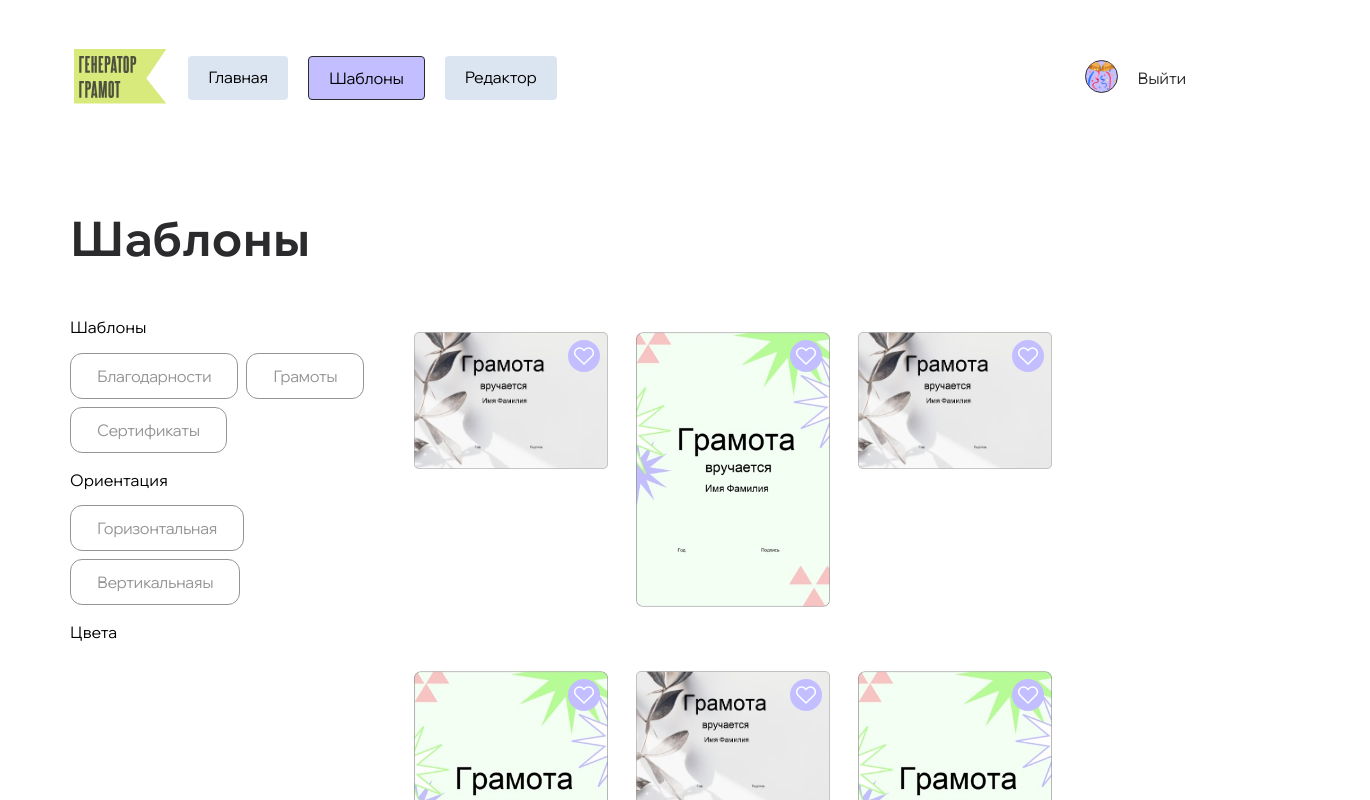
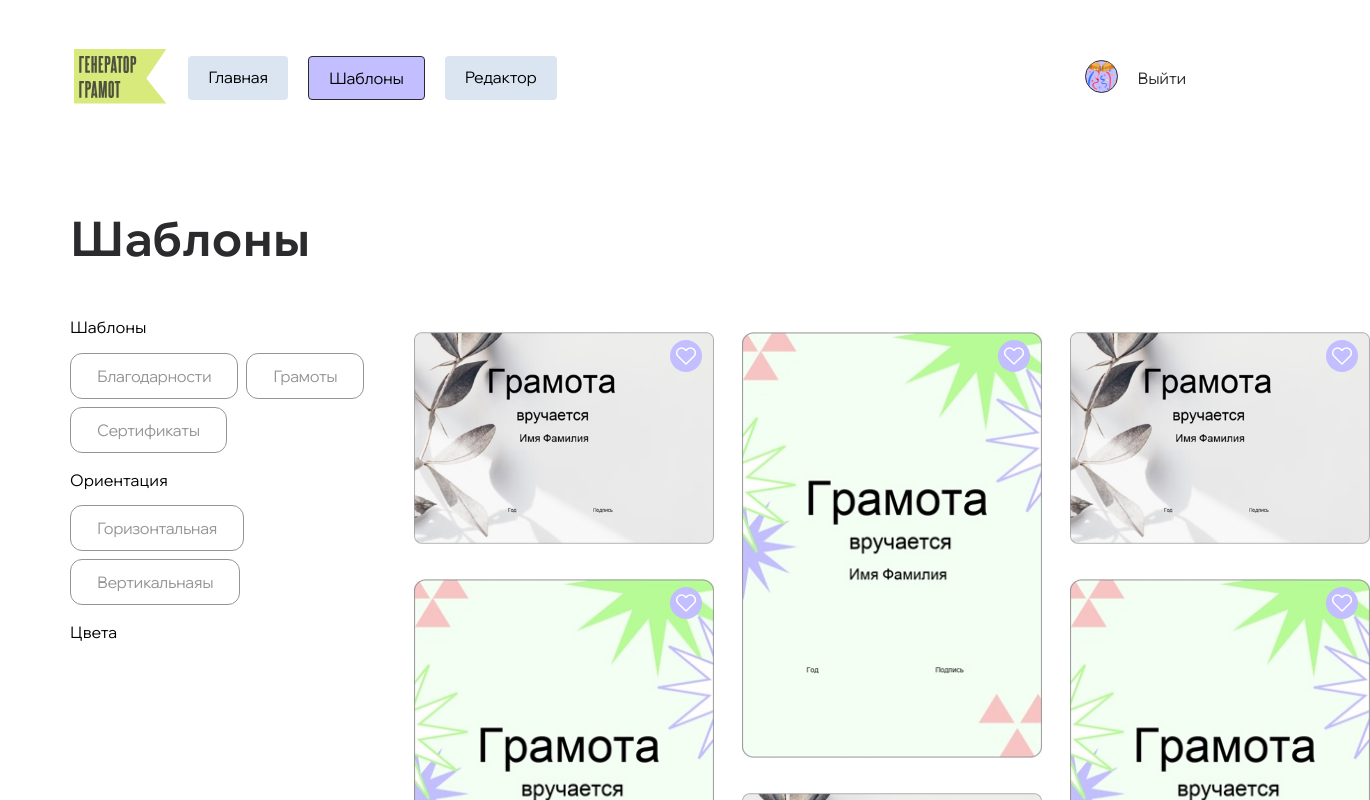
Before and after one commit to certificates-and-commendations/Frontend, a React (Create React App) app: page /samples in a window 1280 px wide. Shown: the top 800 px of the page, 1370 px wide, since content can reach past the window. Built offline with nearby package versions, Linux system fonts and the light colour scheme; no server answers; a web font is replaced by a local one.

Commit message:
feat(samples): изменить стиль для активной кнопки лайк, сделать рендер шаблонов по макету

```diff
--- a/src/components/Samples/Sample/Sample.jsx
+++ b/src/components/Samples/Sample/Sample.jsx
@@ -21,7 +21,7 @@ function Sample({ item, onImageClick, onLike, onDislike, favoriteSamples }) {
 	// }, [favoriteSamples])
 
 	return (
-		<div className='samples__div' key={item.id}>
+		<div className="samples__div" key={item.id}>
 			<button
 				type="button"
 				onClick={isCliked ? (e) => handleDislike(e) : (e) => handleLike(e)}
--- a/src/components/Samples/Samples.css
+++ b/src/components/Samples/Samples.css
@@ -71,11 +71,8 @@
 .samples__container {
 	display: flex;
 	flex-direction: row;
-	flex-wrap: wrap;
+	width: 100%;
 	gap: 28px;
-	/* Temporary */
-	column-count: 3;
-	column-gap: 28px;
 }
 
 .samples__link {
@@ -89,11 +86,11 @@
 }
 
 .samples__image {
-	width: 194px;
+	width: 300px;
 }
 
 .samples__image:hover {
-	width: 194px;
+	width: 300px;
 	cursor: pointer;
 	opacity: 0.7;
 }
@@ -108,15 +105,14 @@
 	height: 32px;
 	position: relative;
 	top: 40px;
-	left: 154px;
+	left: 256px;
 	border: 0;
 	background-color: transparent;
 	z-index: 99;
 }
 
 .samples__button-like_active {
-	background-color: blue;
-	background-image: url(../../images/heart.svg);
+	background-image: url(../../images/heart=active.svg);
 	background-position: center;
 	background-repeat: no-repeat;
 	background-size: cover;
@@ -125,8 +121,9 @@
 	height: 32px;
 	position: relative;
 	top: 40px;
-	left: 154px;
+	left: 256px;
 	border: 0;
+	background-color: transparent;
 	z-index: 99;
 }
 
@@ -139,3 +136,9 @@
 .samples__div {
 	height: min-content;
 }
+
+.samples__container-inside {
+	display: flex;
+	flex-direction: column;
+	/* gap: 32px; */
+}
--- a/src/components/Samples/Samples.jsx
+++ b/src/components/Samples/Samples.jsx
@@ -4,83 +4,17 @@ import { Link } from 'react-router-dom';
 import authApi from '../../utils/AuthApi';
 import Checkbox from './Checkbox/Checkbox';
 import Sample from './Sample/Sample';
-// Временно подключил картинки
-import sampleImageVertical from '../../images/temporary.jpg';
-import sampleImageHorizontal from '../../images/temporary_qwt3rXd.jpg';
+// ВРЕМЕННЫЙ МАССИВ ШАБЛОНОВ
+import { temporarySamles } from '../../constants/constants';
 
 function Samples({ setDiploma, favoriteSamples, samples }) {
+	const [separetedSamples, setSeparatedSamples] = useState({
+		column1: [],
+		column2: [],
+		column3: [],
+	});
 	// ВРЕМЕННЫЙ ОБЬЕКТ, ДАЛЬШЕ ШАБЛОНЫ К ПОКАЗУ БУДУТ БРАТЬСЯ ИЗ ПРОПСОВ
-	const [samplesTemp, setSamplesTemp] = useState({
-		count: 2,
-		next: null,
-		previous: null,
-		results: [
-			{
-				id: 2,
-				title: 'horizotal template',
-				thumbnail: sampleImageHorizontal,
-				category: null,
-				color: null,
-				is_horizontal: true,
-			},
-			{
-				id: 1,
-				title: 'vertical template',
-				thumbnail: sampleImageVertical,
-				category: null,
-				color: null,
-				is_horizontal: false,
-			},
-			{
-				id: 3,
-				title: 'horizotal template',
-				thumbnail: sampleImageHorizontal,
-				category: null,
-				color: null,
-				is_horizontal: true,
-			},
-			{
-				id: 4,
-				title: 'vertical template',
-				thumbnail: sampleImageVertical,
-				category: null,
-				color: null,
-				is_horizontal: false,
-			},
-			{
-				id: 5,
-				title: 'horizotal template',
-				thumbnail: sampleImageHorizontal,
-				category: null,
-				color: null,
-				is_horizontal: true,
-			},
-			{
-				id: 6,
-				title: 'vertical template',
-				thumbnail: sampleImageVertical,
-				category: null,
-				color: null,
-				is_horizontal: false,
-			},
-			{
-				id: 7,
-				title: 'horizotal template',
-				thumbnail: sampleImageHorizontal,
-				category: null,
-				color: null,
-				is_horizontal: true,
-			},
-			{
-				id: 8,
-				title: 'vertical template',
-				thumbnail: sampleImageVertical,
-				category: null,
-				color: null,
-				is_horizontal: false,
-			},
-		],
-	});
+	const [samplesTemp, setSamplesTemp] = useState(temporarySamles);
 	// ОБЬЕКТ НАСТРОЕК , СОЖЕРЖИТ ВСЕ СОСТОЯНИЕ ЧЕКБОКСОВ-КНОПОК
 	const [checkboxValues, setCheckboxValues] = useState({
 		diplomas: false,
@@ -89,6 +23,31 @@ function Samples({ setDiploma, favoriteSamples, samples }) {
 		is_vertical: false,
 		is_horizontal: false,
 	});
+
+	// РАЗДЕЛЯЕМ МАССИВ ШАБЛОНОВ НА ТРИ КОЛЛОНКИ
+	useEffect(() => {
+		const column1 = [];
+		const column2 = [];
+		const column3 = [];
+
+		for (let i = 0; i < samplesTemp.results.length; i++) {
+			const index = i % 3;
+
+			if (index === 0) {
+				column1.push(samplesTemp.results[i]);
+			} else if (index === 1) {
+				column2.push(samplesTemp.results[i]);
+			} else {
+				column3.push(samplesTemp.results[i]);
+			}
+		}
+
+		setSeparatedSamples({
+			column1,
+			column2,
+			column3,
+		});
+	}, [samplesTemp]);
 
 	const handleCheckboxClick = (name, isChecked) => {
 		setCheckboxValues({
@@ -187,7 +146,8 @@ function Samples({ setDiploma, favoriteSamples, samples }) {
 					<span className="samples__menu-title">Цвета</span>
 				</form>
 				<div className="samples__container">
-					{samplesTemp.results.map((item) => {
+					<div className="samples__container-inside">
+						{separetedSamples.column1.map((item) => {
 							return (
 								<Sample
 									key={item.id}
@@ -195,10 +155,36 @@ function Samples({ setDiploma, favoriteSamples, samples }) {
 									onImageClick={handleImageClick}
 									onLike={handleLike}
 									onDislike={handleDislike}
-								favoriteSamples={favoriteSamples}
 								/>
 							);
 						})}
+					</div>
+					<div className="samples__container-inside">
+						{separetedSamples.column2.map((item) => {
+							return (
+								<Sample
+									key={item.id}
+									item={item}
+									onImageClick={handleImageClick}
+									onLike={handleLike}
+									onDislike={handleDislike}
+								/>
+							);
+						})}
+					</div>
+					<div className="samples__container-inside">
+						{separetedSamples.column3.map((item) => {
+							return (
+								<Sample
+									key={item.id}
+									item={item}
+									onImageClick={handleImageClick}
+									onLike={handleLike}
+									onDislike={handleDislike}
+								/>
+							);
+						})}
+					</div>
 				</div>
 			</div>
 		</main>
--- a/src/constants/constants.js
+++ b/src/constants/constants.js
@@ -1,5 +1,8 @@
 import horizontal from '../images/horizontal.jpg';
 import vertical from '../images/vertical.jpg';
+// Временно подключил картинки
+import sampleImageVertical from '../images/temporary.jpg';
+import sampleImageHorizontal from '../images/temporary_qwt3rXd.jpg';
 
 export const EMAIL_CHECKER = /[a-z0-9]+@[a-z]+\.[a-z]{2,}/;
 export const PASSWORD_CHECKER =
@@ -31,3 +34,139 @@ export const array = [
 		type: 'vertical',
 	},
 ];
+
+export const temporarySamles = {
+	count: 2,
+	next: null,
+	previous: null,
+	results: [
+		{
+			id: 2,
+			title: 'horizotal template',
+			thumbnail: sampleImageHorizontal,
+			category: null,
+			color: null,
+			is_horizontal: true,
+		},
+		{
+			id: 1,
+			title: 'vertical template',
+			thumbnail: sampleImageVertical,
+			category: null,
+			color: null,
+			is_horizontal: false,
+		},
+		{
+			id: 3,
+			title: 'horizotal template',
+			thumbnail: sampleImageHorizontal,
+			category: null,
+			color: null,
+			is_horizontal: true,
+		},
+		{
+			id: 4,
+			title: 'vertical template',
+			thumbnail: sampleImageVertical,
+			category: null,
+			color: null,
+			is_horizontal: true,
+		},
+		{
+			id: 5,
+			title: 'horizotal template',
+			thumbnail: sampleImageHorizontal,
+			category: null,
+			color: null,
+			is_horizontal: true,
+		},
+		{
+			id: 6,
+			title: 'vertical template',
+			thumbnail: sampleImageVertical,
+			category: null,
+			color: null,
+			is_horizontal: false,
+		},
+		{
+			id: 7,
+			title: 'horizotal template',
+			thumbnail: sampleImageHorizontal,
+			category: null,
+			color: null,
+			is_horizontal: true,
+		},
+		{
+			id: 8,
+			title: 'vertical template',
+			thumbnail: sampleImageVertical,
+			category: null,
+			color: null,
+			is_horizontal: true,
+		},
+		{
+			id: 22,
+			title: 'horizotal template',
+			thumbnail: sampleImageHorizontal,
+			category: null,
+			color: null,
+			is_horizontal: true,
+		},
+		{
+			id: 13,
+			title: 'vertical template',
+			thumbnail: sampleImageVertical,
+			category: null,
+			color: null,
+			is_horizontal: false,
+		},
+		{
+			id: 34,
+			title: 'horizotal template',
+			thumbnail: sampleImageHorizontal,
+			category: null,
+			color: null,
+			is_horizontal: true,
+		},
+		{
+			id: 45,
+			title: 'vertical template',
+			thumbnail: sampleImageVertical,
+			category: null,
+			color: null,
+			is_horizontal: false,
+		},
+		{
+			id: 56,
+			title: 'horizotal template',
+			thumbnail: sampleImageHorizontal,
+			category: null,
+			color: null,
+			is_horizontal: false,
+		},
+		{
+			id: 67,
+			title: 'vertical template',
+			thumbnail: sampleImageVertical,
+			category: null,
+			color: null,
+			is_horizontal: false,
+		},
+		{
+			id: 78,
+			title: 'horizotal template',
+			thumbnail: sampleImageHorizontal,
+			category: null,
+			color: null,
+			is_horizontal: false,
+		},
+		{
+			id: 89,
+			title: 'vertical template',
+			thumbnail: sampleImageVertical,
+			category: null,
+			color: null,
+			is_horizontal: false,
+		},
+	],
+};
```
Also changed, not shown: src/components/App/App.js (+5 -4 lines), src/images/heart=active.svg (added). Lines whose indentation alone changed are shown as unchanged.
